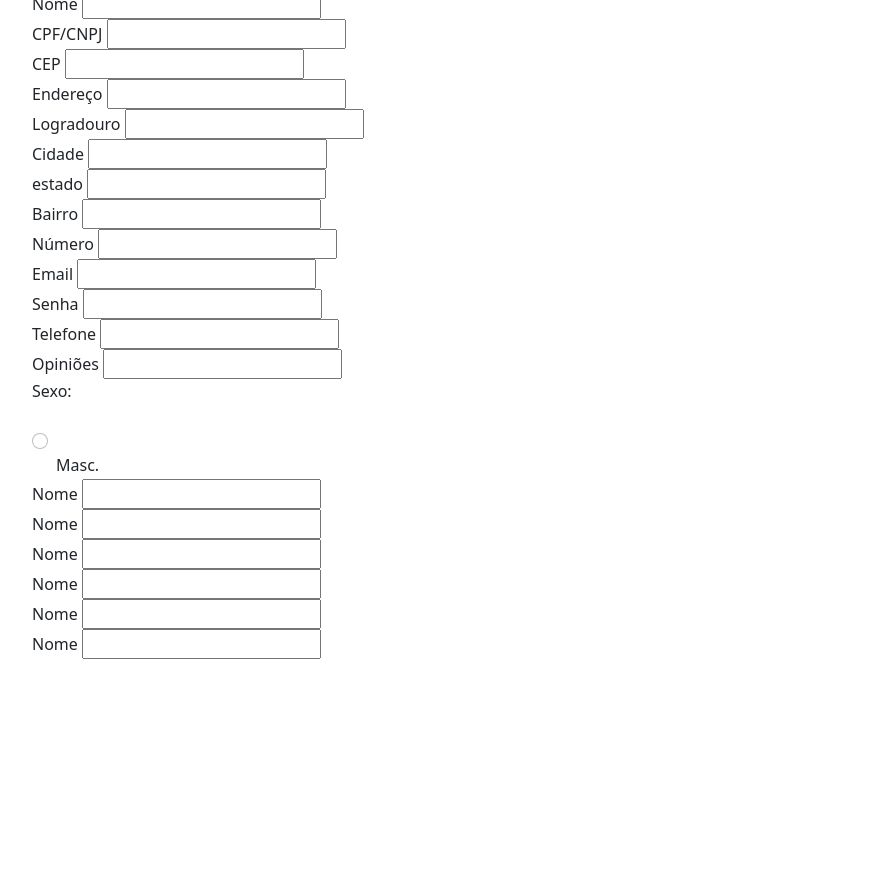
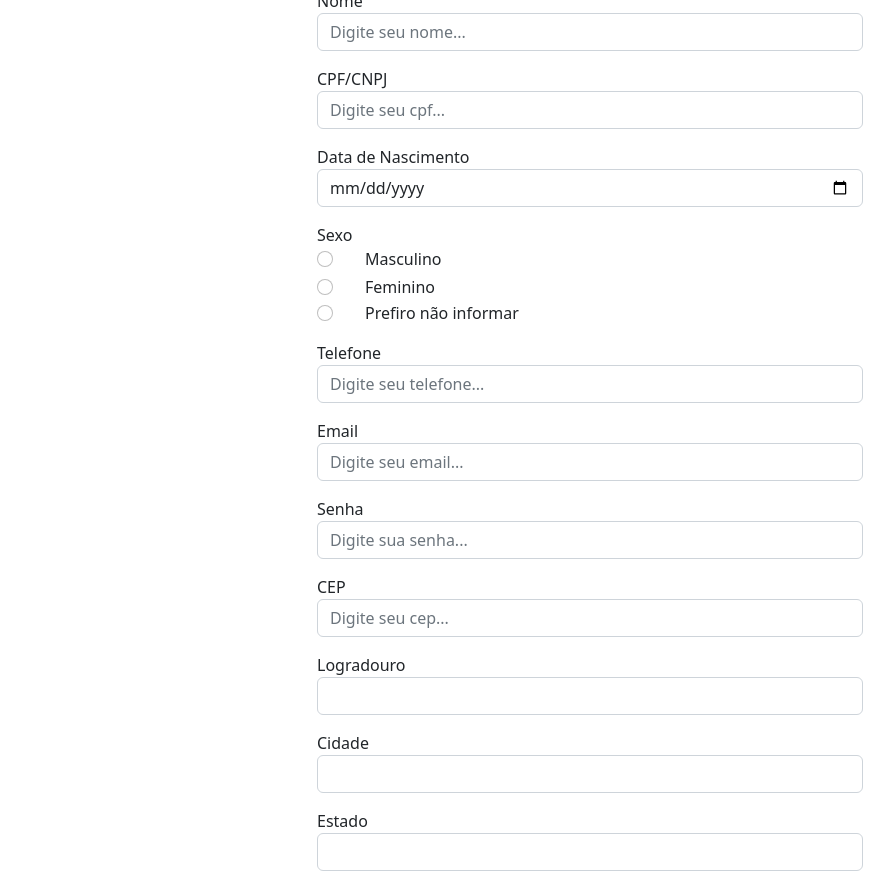
Before and after one commit to erickseidmann/formulario, a plain HTML site: page index.html in a window 1280 px wide. Shown: the part 115-999 px from the top of the page, without its empty margins (50-944 px from the left). Before the commit the page ends 822 px from the top, so only its background shows below. Drawn offline with nearby package versions, Linux system fonts and the light colour scheme.

Commit message:
evolução do formulario

```diff
--- a/index.html
+++ b/index.html
@@ -4,106 +4,104 @@
     <meta charset="UTF-8">
     <meta http-equiv="X-UA-Compatible" content="IE=edge">
     <meta name="viewport" content="width=], initial-scale=1.0">
-    <title>Formulário de pessoas</title>
-    <link href="https://cdn.jsdelivr.net/npm/bootstrap@5.2.0-beta1/dist/css/bootstrap.min.css" rel="stylesheet" integrity="sha384-0evHe/X+R7YkIZDRvuzKMRqM+OrBnVFBL6DOitfPri4tjfHxaWutUpFmBp4vmVor" crossorigin="anonymous">
+    <title>Formulário de cadastro</title>
+    <link href="https://cdn.jsdelivr.net/npm/bootstrap@5.2.0-beta1/dist/css/bootstrap.min.css" rel="stylesheet"
+    integrity="sha384-0evHe/X+R7YkIZDRvuzKMRqM+OrBnVFBL6DOitfPri4tjfHxaWutUpFmBp4vmVor" crossorigin="anonymous">
 </head>
+
 <body>
     <div class="container py-5">
         <div class="row d-flex justify-content-center">
             <div class="col-lg-6">
-                <h1 class="text-center">Formulário de cadastro</h1>
+                <h1 class="text-center">Formulário de Cadastro</h1>
+                <form>
+                    <div class="form-group mb-3">
+                        <label for="name">Nome</label>
+                        <input class="form-control" type="text" name="name" id="name" placeholder="Digite seu nome...">
                     </div>
-                <div >
-                    <label for="name">Nome</label>
-                    <input type="text" name="name" id="">
+                    <div class="form-group mb-3">
+                        <label for="CPF">CPF/CNPJ</label>
+                        <input class="form-control" type="text" name="CPF" id="CPF" placeholder="Digite seu cpf...">
                     </div>
-                <div >
-                    <label for="CPF">CPF/CNPJ</label>
-                    <input type="text" name="CPF" id="">
-                </div>
-                <div >
-                    <label for="cep">CEP</label>
-                    <input type="text" name="cep" id="">
-                </div>
-                <div >
-                    <label for="endereco">Endereço</label>
-                    <input type="text" name="endereco" id="">
+                    <div class="form-group mb-3">
+                        <label for="date">Data de Nascimento</label>
+                        <input class="form-control" type="date" name="date" id="date">
                     </div>
 
-                <div >
-                    <label for="logradouro">Logradouro</label>
-                    <input type="text" name="logradouro" id="">
+                    <div class="form-group mb-3">
+                        <label for="sexo">Sexo</label>
+                        <div>
+                            <div class="form-check form-check-inline">
+                                <input class="form-check-input" type="radio" name="sexo" id="masculino" value="M">
+                                <label class="form-check label" for="masculino">Masculino</label>
                             </div>
-                <div >
-                    <label for="cidade">Cidade</label>
-                    <input type="text" name="cidade" id="">
+                            <div class="form-check form-check-line">
+                                <input class="form-check-input" type="radio" name="sexo" id="feminino" value="F">
+                                <label class="form-check label" for="feminino">Feminino</label>
                             </div>
-                <div >
-                    <label for="estado">estado</label>
-                    <input type="text" name="estado" id="">
-                </div>
-                <div >
-                    <label for="bairro">Bairro</label>
-                    <input type="text" name="bairro" id="">
-                </div>
-                <div >
-                    <label for="numero">Número</label>
-                    <input type="text" name="numero" id="">
-                </div>
-                <div >
-                    <label for="email">Email</label>
-                    <input type="email" name="email" id="">
-                </div>
-                <div >
-                    <label for="senha">Senha</label>
-                    <input type="password" name="senha" id="">
-                </div>
-                <div >
-                    <label for="telefone">Telefone</label>
-                    <input type="text" name="telefone" id="">
-                </div>
-                <div >
-                    <label for="opinioes">Opiniões</label>
-                    <input type="text" name="opinioes" id="">
-                </div>
-                <div >
-                    <label for="sexo">Sexo:</label>
-                </div>
-                    <div>
-                        <div class="form-check form-check-line"></div>
-                        <input class="form-check-input" type="radio" name="sexo" id="masculino" value="M">
-                        <label class="form-check label" for="masculino">Masc.
-
-                        </label>
-                    </div>
-                <div >
-                    <label for="name">Nome </label>
-                    <input type="text" name="name" id="">
-                </div>
-                <div >
-                    <label for="name">Nome </label>
-                    <input type="text" name="name" id="">
-                </div>
-                <div >
-                    <label for="name">Nome </label>
-                    <input type="text" name="name" id="">
-                </div>
-                <div >
-                    <label for="name">Nome </label>
-                    <input type="text" name="name" id="">
-                </div>
-                <div >
-                    <label for="name">Nome </label>
-                    <input type="text" name="name" id="">
-                </div>
-                <div >
-                    <label for="name">Nome </label>
-                    <input type="text" name="name" id="">
+                            <div class="form-check form-check-line">
+                                <input class="form-check-input" type="radio" name="sexo" id="outro" value="O">
+                                <label class="form-check label" for="outro">Prefiro não informar</label>
                             </div>
                         </div>
                     </div>
+                    <div class="form-group mb-3">
+                        <label for="telefone">Telefone</label>
+                        <input class="form-control" type="text" name="telefone" id="telefone" placeholder="Digite seu telefone...">
+                    </div>
+                    <div class="form-group mb-3">
+                        <label for="email">Email</label>
+                        <input class="form-control" type="email" name="email" id="email" placeholder="Digite seu email...">
+                    </div>
+                    <div class="form-group mb-3">
+                        <label for="senha">Senha</label>
+                        <input class="form-control" type="password" name="senha" id="senha" placeholder="Digite sua senha...">
+                    </div>
+                    <div class="form-group mb-3">
+                        <label for="cep">CEP</label>
+                        <input class="form-control" type="text" name="cep" id="cep" placeholder="Digite seu cep...">
+                    </div>
+                    <div class="form-group mb-3">
+                        <label for="logradouro">Logradouro</label>
+                        <input class="form-control" type="text" name="logradouro" id="logradouro">
+                    </div>
+                    <div class="form-group mb-3">
+                        <label for="cidade">Cidade</label>
+                        <input class="form-control" type="text" name="cidade" id="cidade">
+                    </div>
+                    <div class="form-group mb-3">
+                        <label for="estado">Estado</label>
+                        <input class="form-control" type="text" name="estado" id="estado">
+                    </div>
+                    <div class="form-group mb-3">
+                        <label for="bairro">Bairro</label>
+                        <input class="form-control" type="text" name="bairro" id="bairro">
+                    </div>
+                    <div class="form-group mb-3">
+                        <label for="numero">Número</label>
+                        <input class="form-control" type="text" name="numero" id="numero">
+                    </div>
+                    <div class="form-group mb-3">
+                        <label for="opinioes">Opiniões</label>
+                        <textarea class="form-control" name="opinioes" id="opinioes"></textarea>
+                    </div>
+                    <div class="form-group mb-3">
+                        <label for="name">Nome </label>
+                        <input class="form-control" type="text" name="name" id="name">
+                    </div>
+                    <div class="form-group mb-3">
+                        <button type="button" class="btn btn-outline-dark">Enviar</button>
+                    </div>
+                    <div class="form-group mb-3">
+                        <button type="button" class="btn btn-outline-dark">Voltar</button>
+                    </div>
+                    <div class="form-group mb-3">
+                        <button type="reset" class="btn btn-outline-dark">Limpar</button>
                     </div>
 
-
+                </form>
+            </div>
+        </div>
+    </div>
 </body>
 </html>
```
Also changed, not shown: 1 other file. Lines whose indentation alone changed are shown as unchanged.
